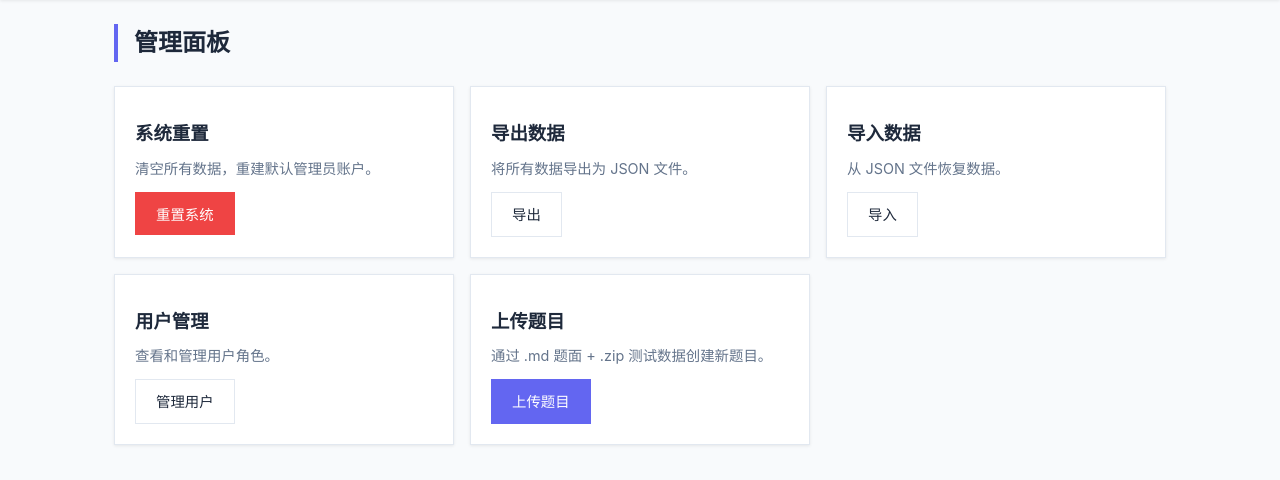
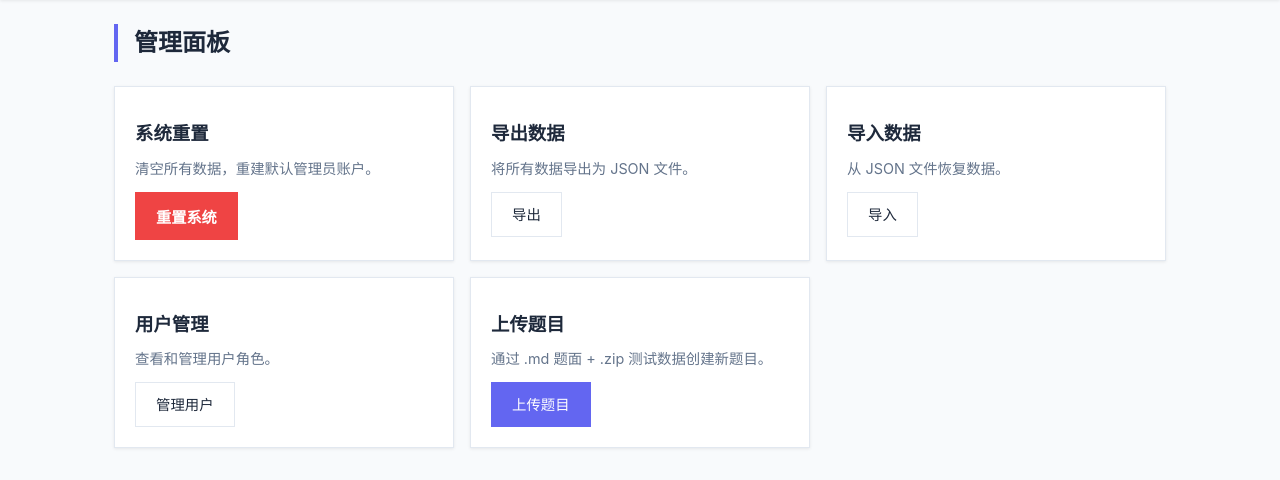
Before and after one commit to Graphcity123/GraphCityOJ, a Django app: template frontend/oj/templates/oj/admin/dashboard.html in a window 1280 px wide. Shown: the part 56-536 px from the top of the page. Run offline with Django 5.2, Linux system fonts and the light colour scheme; the template is opened without the code that fills it, so the values that code supplies are empty; some web fonts are replaced.

Commit message:
style: larger danger button (12px padding, .95rem, bold)

```diff
--- a/frontend/oj/static/oj/style.css
+++ b/frontend/oj/static/oj/style.css
@@ -112,7 +112,7 @@ h3 { font-size: 1.15rem; margin: 12px 0 8px; }
 .btn:hover { background: var(--bg); text-decoration: none; }
 .btn-primary { background: var(--primary); color: #fff; border-color: var(--primary); }
 .btn-primary:hover { background: var(--primary-dark); }
-.btn-danger { background: var(--danger); color: #fff; border-color: var(--danger); }
+.btn-danger { background: var(--danger); color: #fff; border-color: var(--danger); padding: 12px 20px; font-size: .95rem; font-weight: 700; }
 .btn-sm { padding: 4px 12px; font-size: .8rem; }
 
 /* Problem grid */
```
